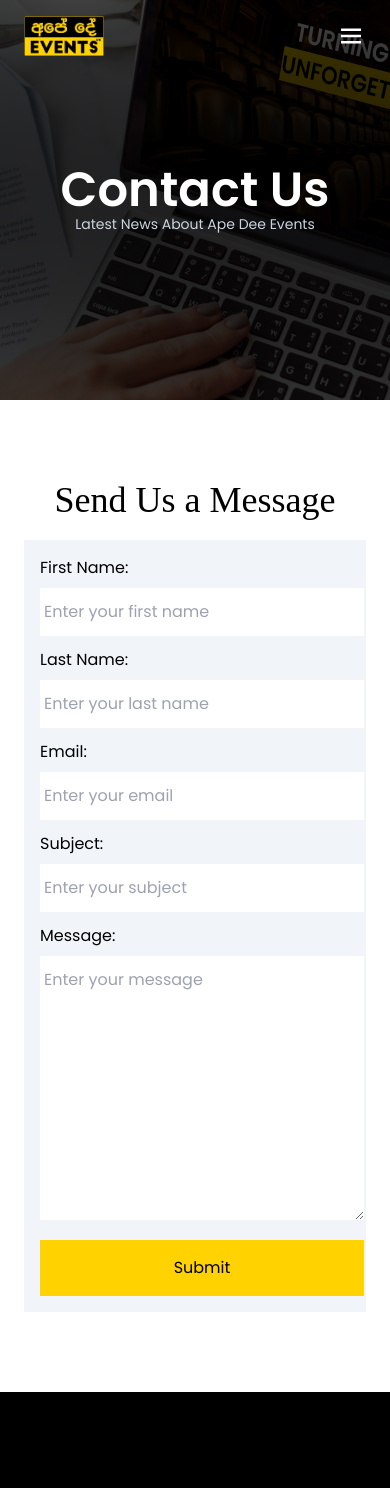
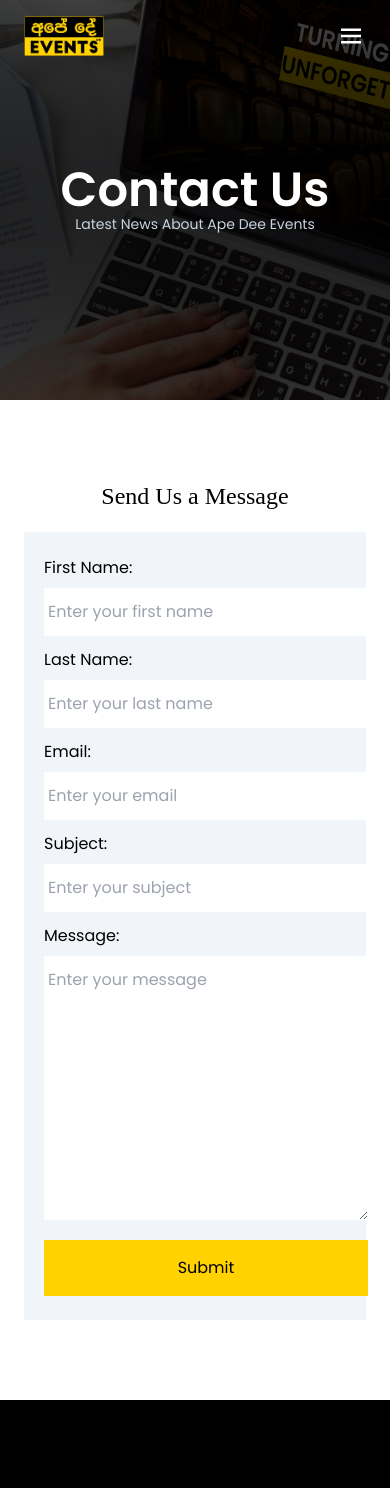
Before and after one commit to onlinksolution/apedeeevents, a Next.js app: page /contact-us in a window 390 px wide. Shown: the top 1488 px of the page. Built offline with nearby package versions, Linux system fonts and the light colour scheme; a web font is replaced by a local one.

Commit message:
bugs fix

```diff
--- a/app/contact-us/page.tsx
+++ b/app/contact-us/page.tsx
@@ -38,11 +38,11 @@ const page = () => {
         <p className="text-slate-300 text-sm">Latest News About Ape Dee Events</p>
       </div>
 
-      <div className="py-20">
-        <h3 className="text-center font-secondFont text-4xl lg:text-5xl">Send Us a Message</h3>
+      <div className="py-20 w-full">
+        <h3 className="text-center font-secondFont text-2xl lg:text-5xl">Send Us a Message</h3>
         <div className="main_container">
-          <form className="mt-5 lg:flex w-full justify-center" onSubmit={handleSubmit}>
-            <div className="bg-slate-100 p-4 grid lg:w-2/3">
+          <form className="mt-5 lg:flex justify-center" onSubmit={handleSubmit}>
+            <div className="bg-slate-100 px-5 py-6 grid lg:w-2/3">
               <div className="grid gap-3 md:grid-cols-2">
                 <div className="flex flex-col gap-2">
                   <label>First Name:</label>
```
